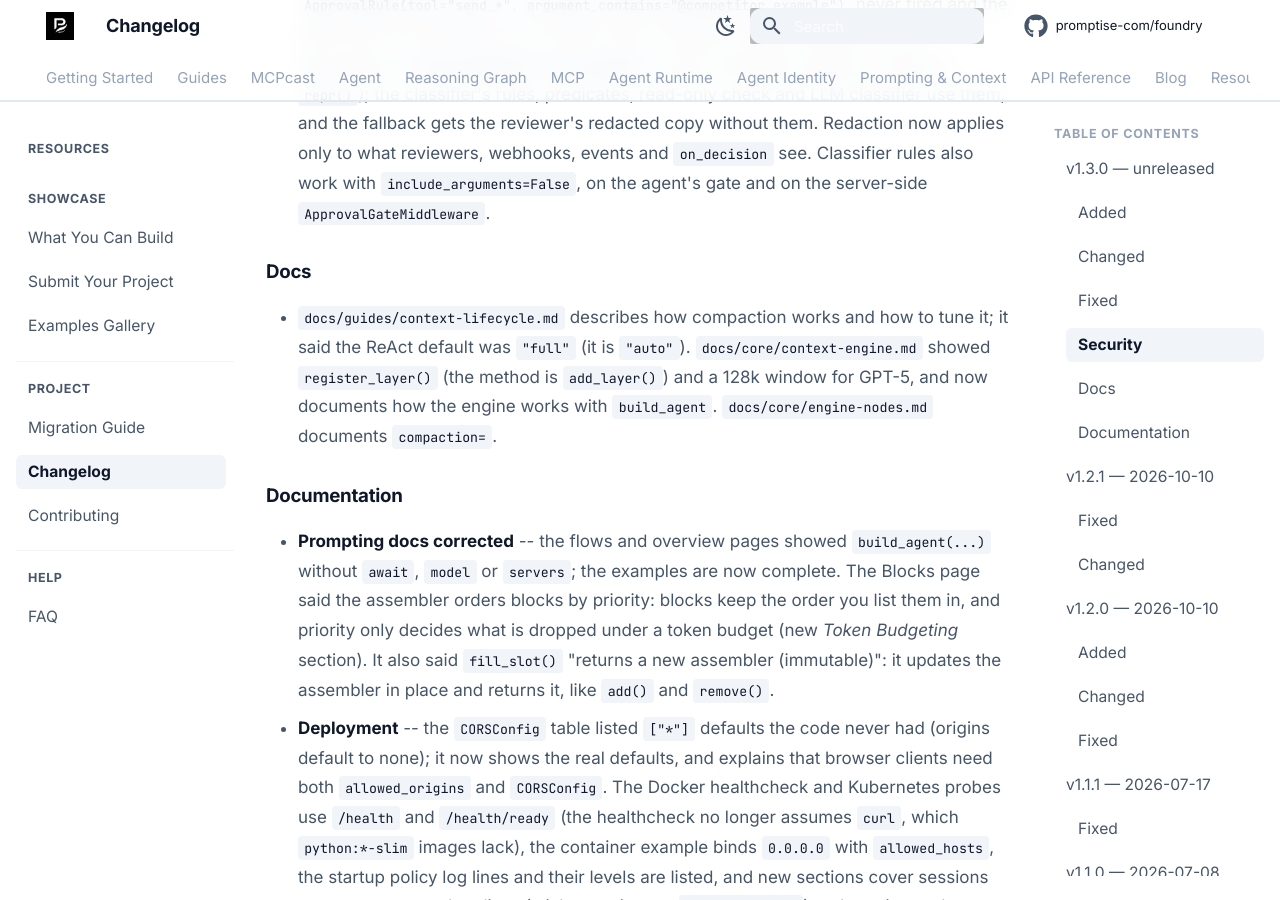
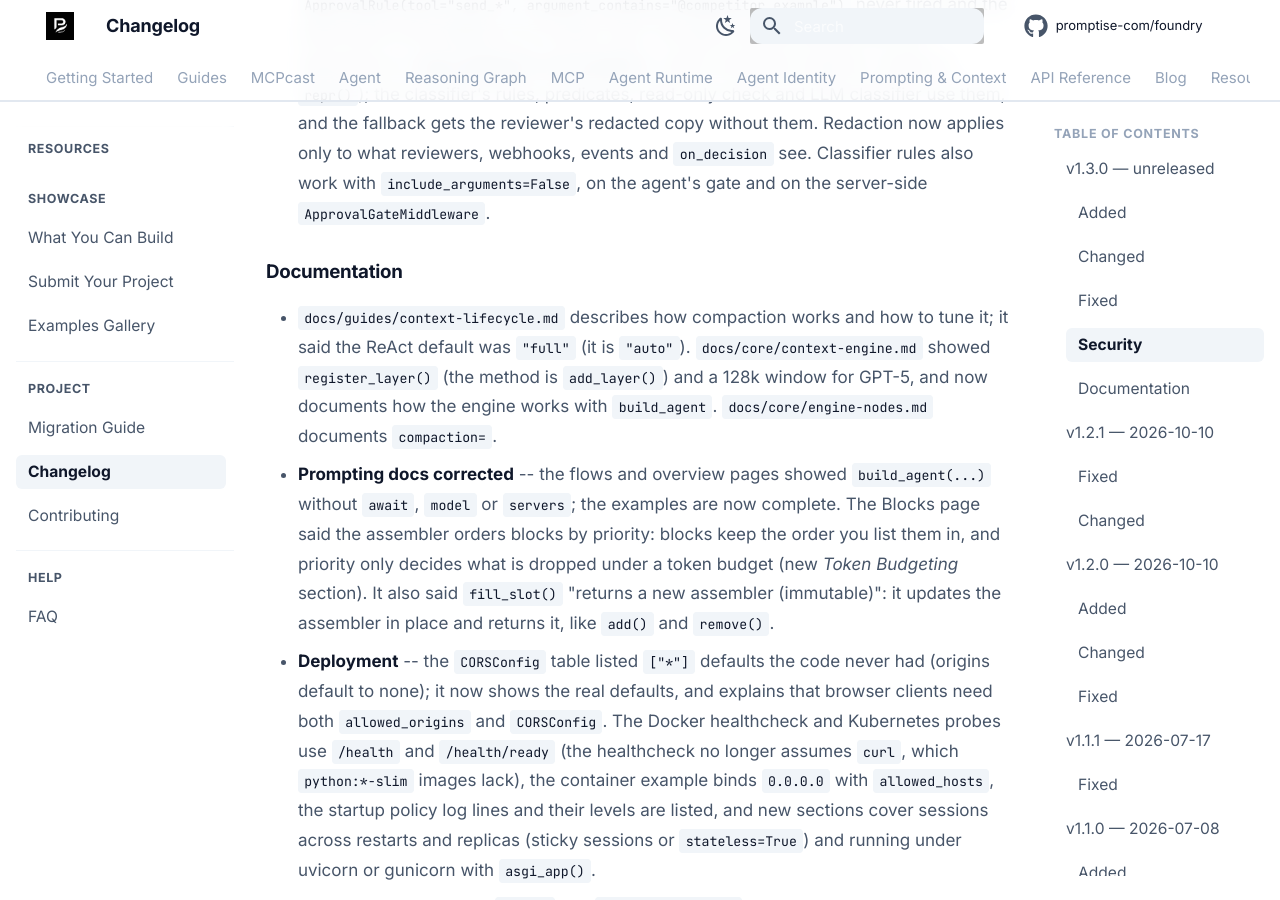
Before and after one commit to CloudEngineHub/DeepMCPAgent, an MkDocs documentation site: the page built from docs/resources/changelog.md, in a window 1280 px wide and 900 px high, scrolled down 30088 px. Built offline with MkDocs 1.6.1 and Material for MkDocs 9.7.7, drawn with Linux system fonts in a browser that asks for light colours; comment, search, counter and statistics services are not loaded.

Commit message:
docs(changelog): one Documentation section for 1.3.0
Co-Authored-By: Claude Opus 5.5 <noreply@anthropic.com>

```diff
--- a/docs/resources/changelog.md
+++ b/docs/resources/changelog.md
@@ -167,10 +167,8 @@ All notable changes to Promptise Foundry are documented here.
 - **MCP server SDK: `CORSConfig` refuses `allow_origins=["*"]` with `allow_credentials=True`** -- Starlette's CORS layer answers that combination by echoing *every* requesting origin back with `Access-Control-Allow-Credentials: true`, so any website could make credentialed requests to the server and read the answers. `CORSConfig(...)` now raises `ValueError`; list the origins explicitly (see [CORS Configuration](../mcp/server/deployment.md#cors-configuration)). **Behaviour change**: code that built this combination fails at construction instead of starting. The defaults (no origins, no credentials) are unchanged.
 - **Approval: classifier rules matched redacted arguments** -- `ApprovalPolicy` redacted the arguments before handing them to the handler, and `redact_sensitive=True` is the default, so an `AutoApprovalClassifier` only ever saw `[EMAIL]`: a deny rule `ApprovalRule(tool="send_*", argument_contains="@competitor.example")` never fired and the email went to the fallback (or an allow rule). The gate now also passes the real arguments as `ApprovalRequest.raw_arguments` (never serialized, signed or shown in `repr()`); the classifier's rules, predicates, read-only check and LLM classifier use them, and the fallback gets the reviewer's redacted copy without them. Redaction now applies only to what reviewers, webhooks, events and `on_decision` see. Classifier rules also work with `include_arguments=False`, on the agent's gate and on the server-side `ApprovalGateMiddleware`.
 
-### Docs
+### Documentation
 - `docs/guides/context-lifecycle.md` describes how compaction works and how to tune it; it said the ReAct default was `"full"` (it is `"auto"`). `docs/core/context-engine.md` showed `register_layer()` (the method is `add_layer()`) and a 128k window for GPT-5, and now documents how the engine works with `build_agent`. `docs/core/engine-nodes.md` documents `compaction=`.
-
-### Documentation
 - **Prompting docs corrected** -- the flows and overview pages showed `build_agent(...)` without `await`, `model` or `servers`; the examples are now complete. The Blocks page said the assembler orders blocks by priority: blocks keep the order you list them in, and priority only decides what is dropped under a token budget (new *Token Budgeting* section). It also said `fill_slot()` "returns a new assembler (immutable)": it updates the assembler in place and returns it, like `add()` and `remove()`.
 - **Deployment** -- the `CORSConfig` table listed `["*"]` defaults the code never had (origins default to none); it now shows the real defaults, and explains that browser clients need both `allowed_origins` and `CORSConfig`. The Docker healthcheck and Kubernetes probes use `/health` and `/health/ready` (the healthcheck no longer assumes `curl`, which `python:*-slim` images lack), the container example binds `0.0.0.0` with `allowed_hosts`, the startup policy log lines and their levels are listed, and new sections cover sessions across restarts and replicas (sticky sessions or `stateless=True`) and running under uvicorn or gunicorn with `asgi_app()`.
 - **Server configuration** -- `"http"` and `"streamable-http"` were described as different transports; they are the same Streamable HTTP client (`"streamable-http"` is an alias), and `"sse"` is the legacy HTTP+SSE transport.
```
Also changed, not shown: CHANGELOG.md (+1 -3 lines).
